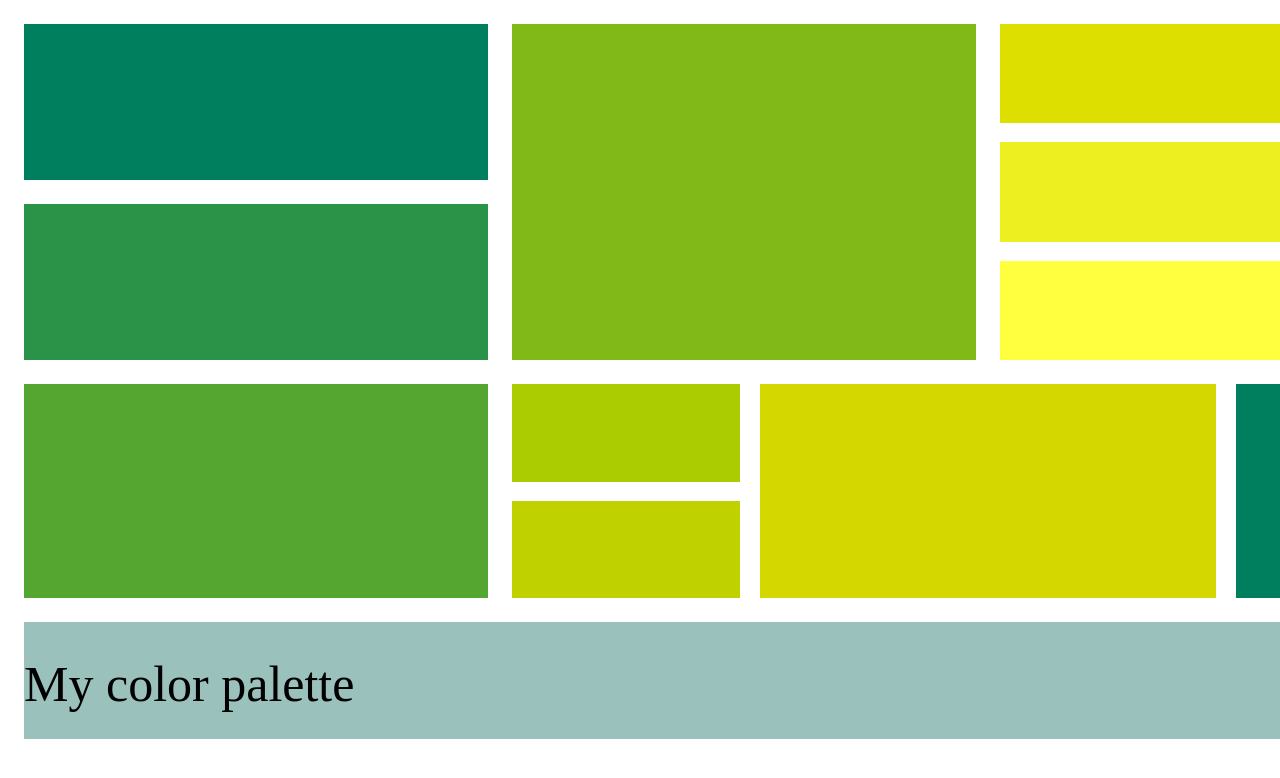
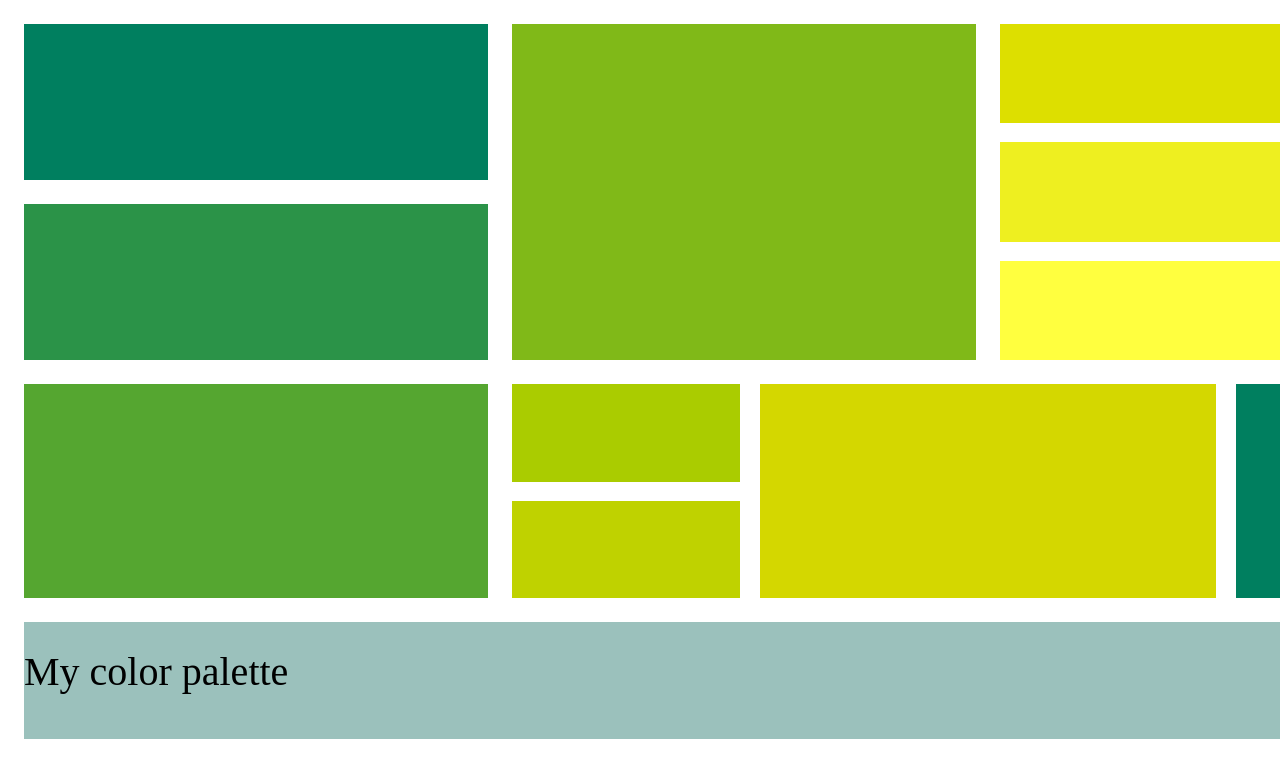
Before and after one commit to RiadAlhaj/Grid-project, a plain HTML site: page index.html in a window 1280 px wide. Shown: the top 778 px of the page. Drawn offline with Linux system fonts and the light colour scheme; a web font is replaced by a local one.

Commit message:
finishing the project last commit

```diff
--- a/style/index.css
+++ b/style/index.css
@@ -83,5 +83,5 @@
 .h1{
   font-family: "Adamina", serif;
   font-weight: 400;
-  font-size: 50px;
+  font-size: 2.5em;
 }
```
